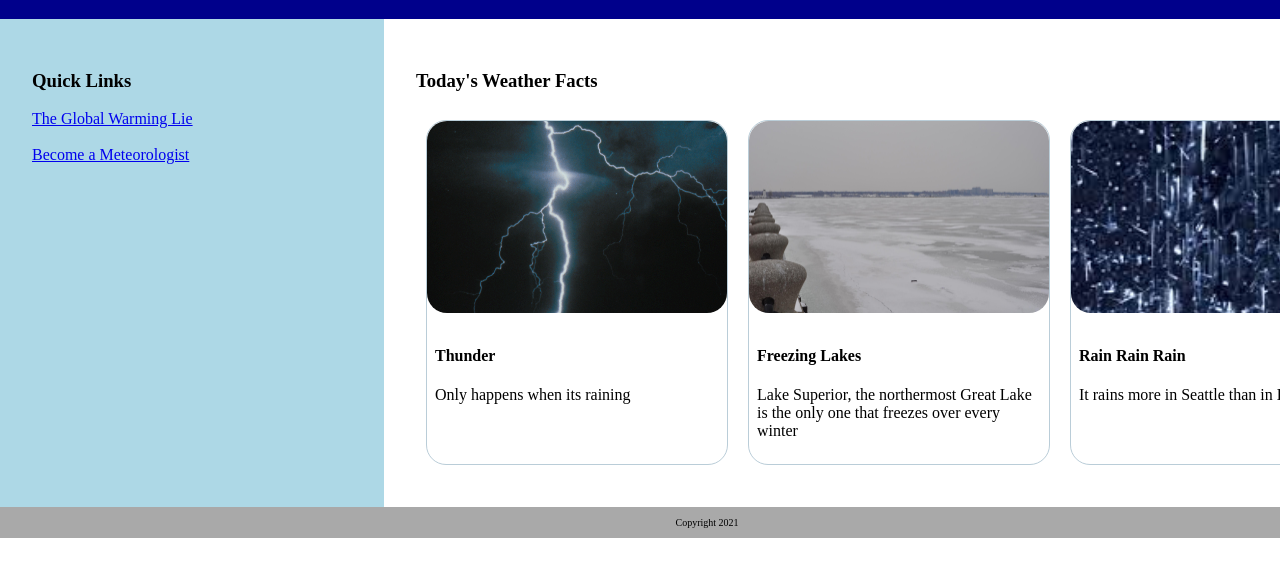
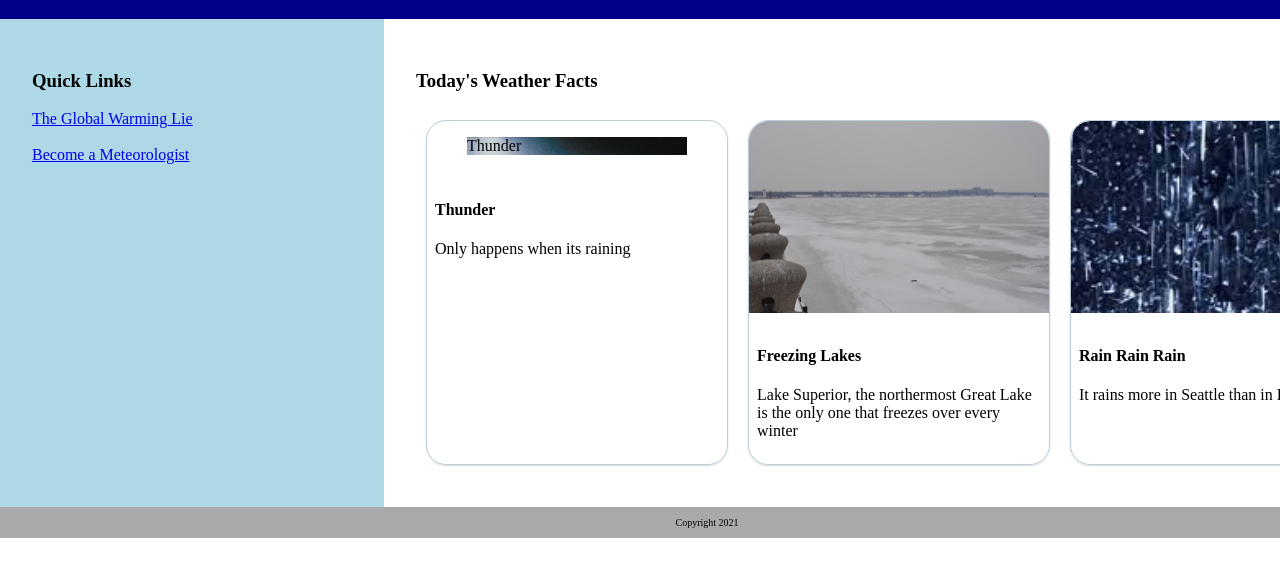
Before and after one commit to netia1128/Netia_FE_homework, a plain HTML site: page homework.html in a window 1280 px wide. Shown: the part 61-638 px from the top of the page. Drawn offline with Linux system fonts and the light colour scheme.

Commit message:
Add more styling

```diff
--- a/homework.html
+++ b/homework.html
@@ -19,7 +19,9 @@
     <section class="content">
       <h3 class="section-header">Today's Weather Facts</h3>
       <article class="card">
-        <img class="card-image" src="thunder.gif" alt="Pandas">
+        <figure id="thunder-pic">
+          <figcaption>Thunder</figcaption>
+        </figure>
         <summary class="card-details">
           <h4>Thunder</h4>
           <p>Only happens when its raining</p>
--- a/homework_stylesheet.css
+++ b/homework_stylesheet.css
@@ -13,6 +13,14 @@ body {
   border: 1px solid #bacdd8;
   margin: 10px;
   min-width: 300px;
+  box-shadow: 0 1px 2px rgba(0,0,0,0.15);
+  transition: transform .5s, box-shadow 1s;
+}
+
+.card:hover {
+  cursor: pointer;
+  transform: scale(1.05, 1.05);
+  box-shadow: 0 10px 10px rgba(255,0,0,.7);
 }
 .card-details {
   padding: 8px;
@@ -21,7 +29,8 @@ body {
   width: 100%;
   height: 15vw;
   object-fit: cover;
-  border-radius: 20px;
+  border-top-left-radius: 20px;
+  border-top-right-radius: 20px;
 }
 .content {
   padding: 32px;
@@ -55,6 +64,10 @@ body {
   width: 320px;
   padding: 32px;
 }
+
+#thunder-pic {
+  background-image: url("thunder.gif");
+}
 @media only screen and (max-width: 1024px) {
   .side {
     grid-area: sidebar;
```
